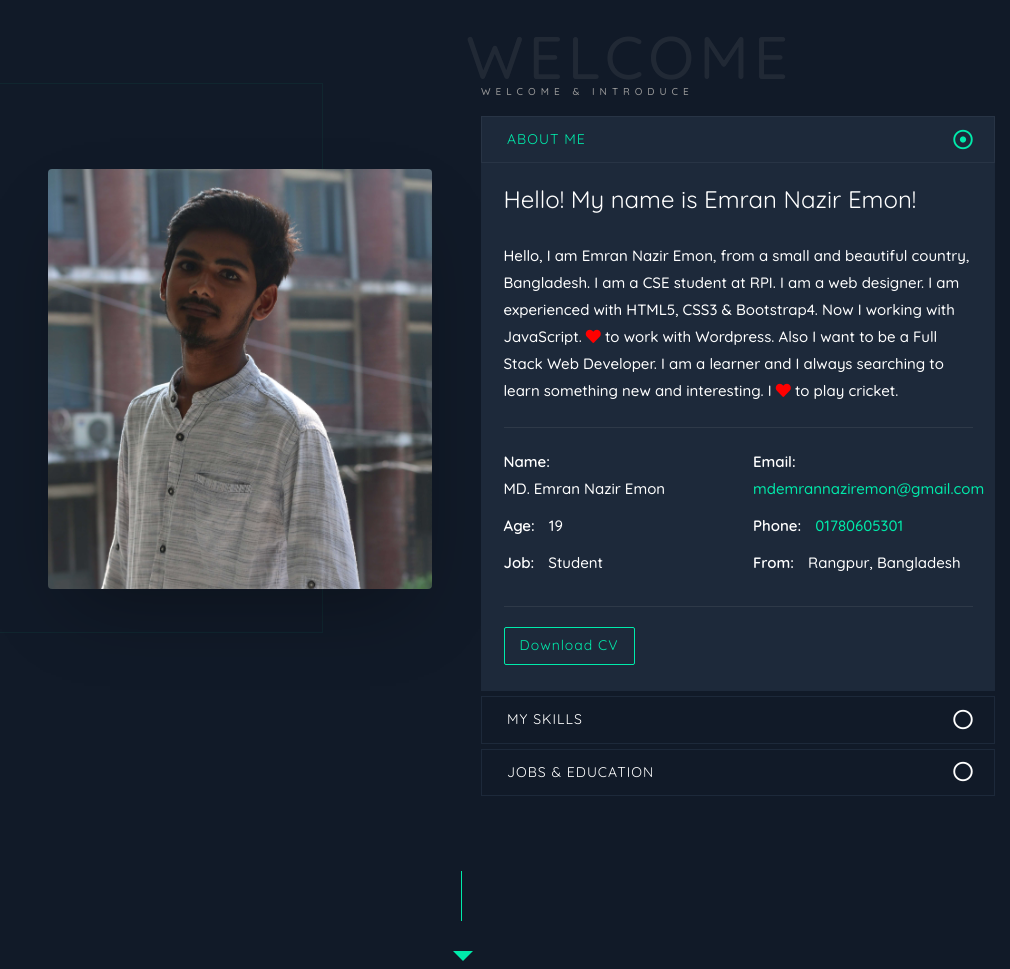
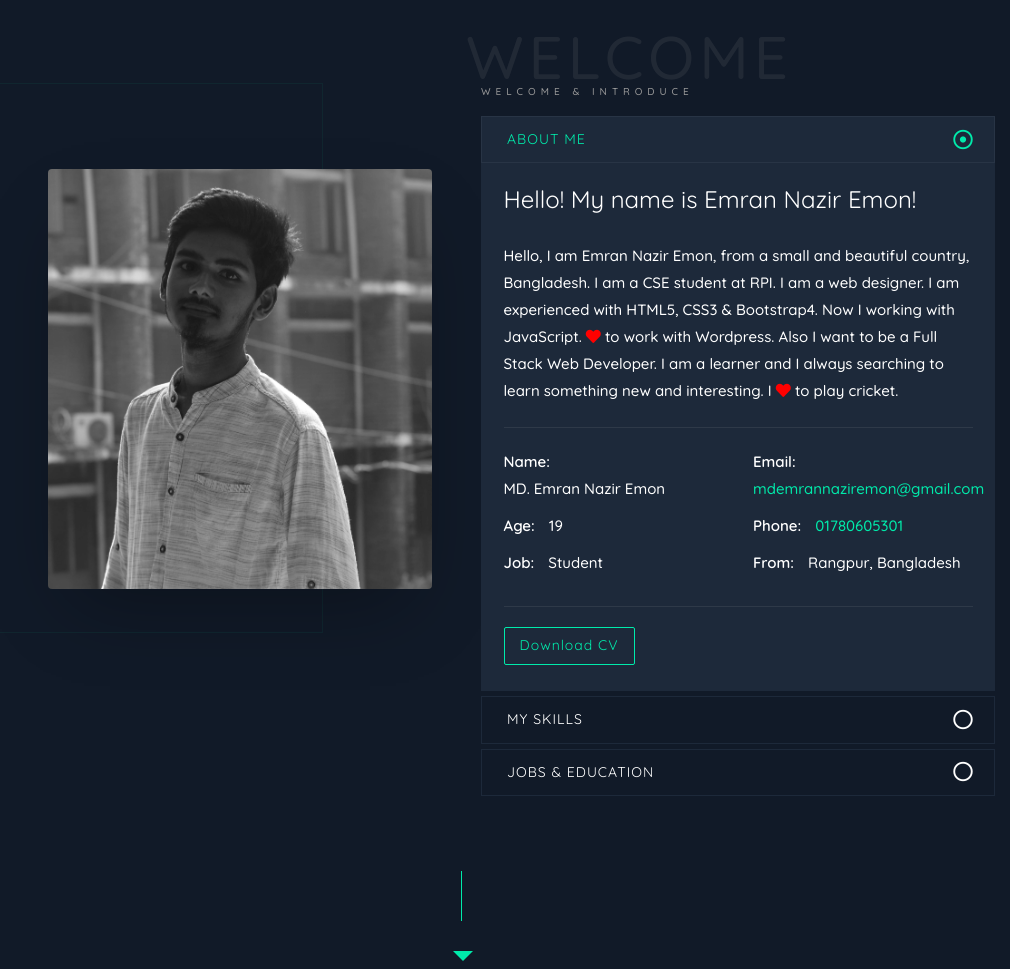
Before and after one commit to emrannaziremon/emrannaziremon, a plain HTML site: page index.html in a window 1280 px wide. Shown: the part 927-1896 px from the top of the page, without its empty margins (270-1280 px from the left). Drawn offline with nearby package versions, Linux system fonts and the light colour scheme; a script that the page names is missing; files whose address does not match are found by name.

Commit message:
version 1.2

```diff
--- a/css/style.css
+++ b/css/style.css
@@ -1370,11 +1370,21 @@ body.offcanvas .nav-toggle {
   -moz-box-shadow: 0px 35px 78px -23px rgba(0, 0, 0, 0.33);
   box-shadow: 0px 35px 78px -23px rgba(0, 0, 0, 0.33);
   transition: all 1s cubic-bezier(0.645, 0.045, 0.355, 1);
+      -webkit-transform: scale(.95);
+    transform: scale(.95);
+    -webkit-filter: grayscale(1);
+    filter: grayscale(1);
+    -webkit-transition: all 1s;
+    transition: all 1s;
 }
 
 #about .about-img-box .about-img:hover {
   margin-top:-27px;
   transition: all 1s cubic-bezier(0.645, 0.045, 0.355, 1);
+  -webkit-filter: grayscale(0);
+    filter: grayscale(0);
+    -webkit-transition: all 1s;
+    transition: all 1s;
 }
 
 #about .about-desc h3 {
```
Also changed, not shown: images/feature.png (added).
